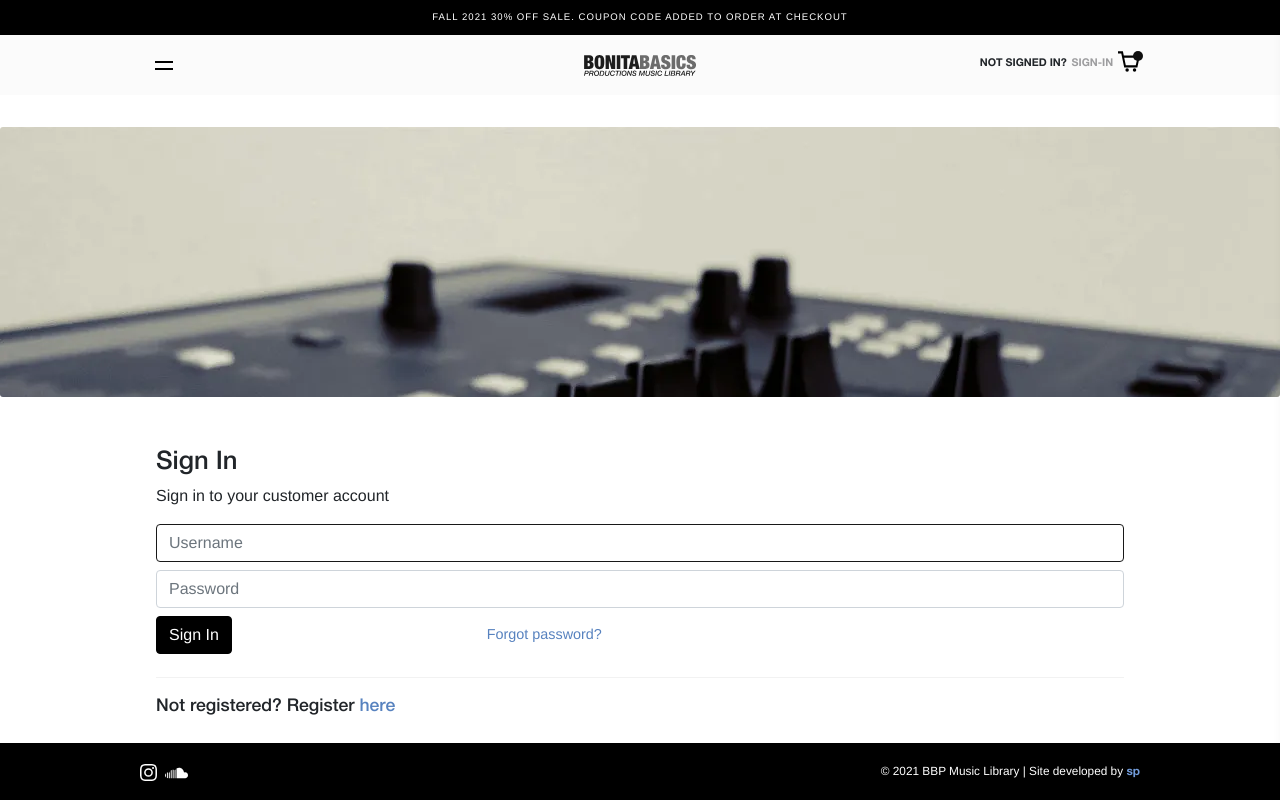
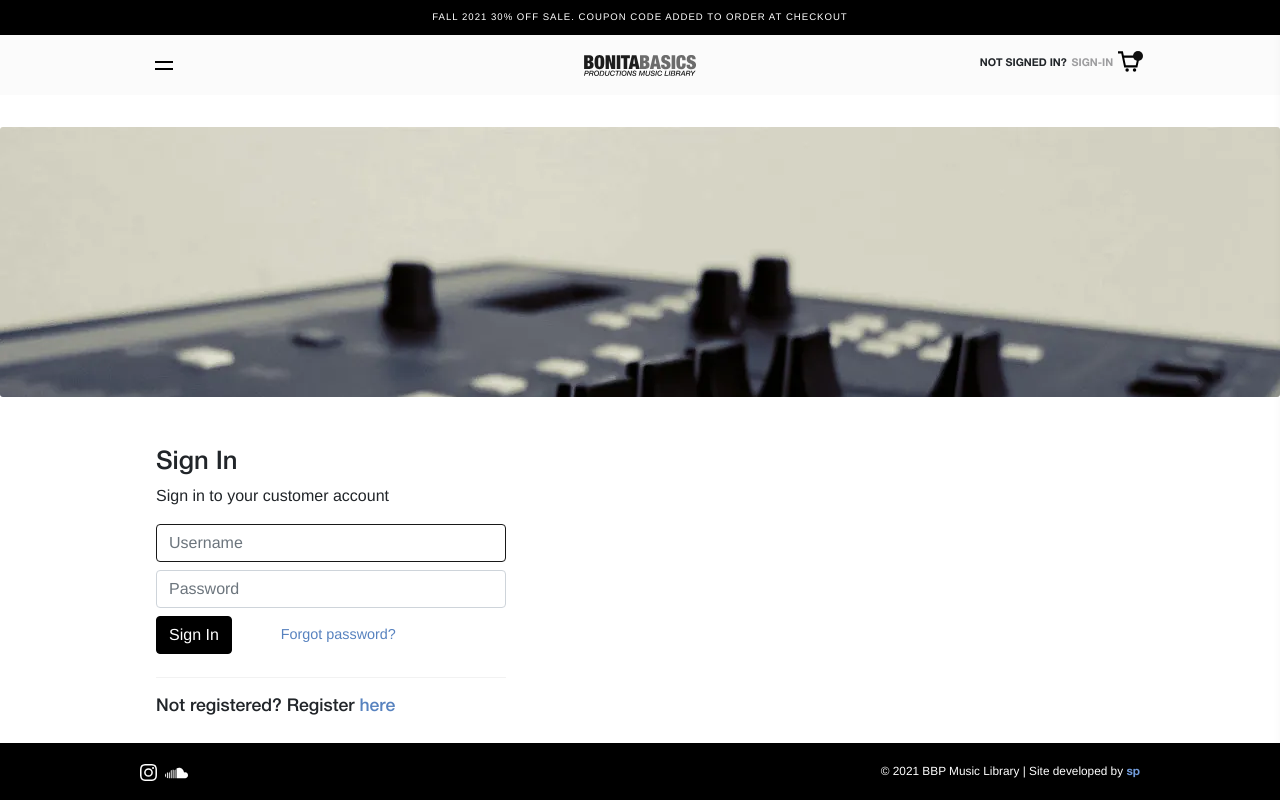
Before and after one commit to mrstevedev/bbpmusiclibrary, a Next.js app: page /signin in a window 1280 px wide. Built offline with nearby package versions, Linux system fonts and the light colour scheme.

Commit message:
Added form container max-width

```diff
--- a/styles/SignIn.module.scss
+++ b/styles/SignIn.module.scss
@@ -1,3 +1,7 @@
 .SignIn__heading {
-    font-size: 1.6rem
+    font-size: 1.6rem;
 }
+
+.SignIn__form__container {
+    max-width: 350px;
+}
```
